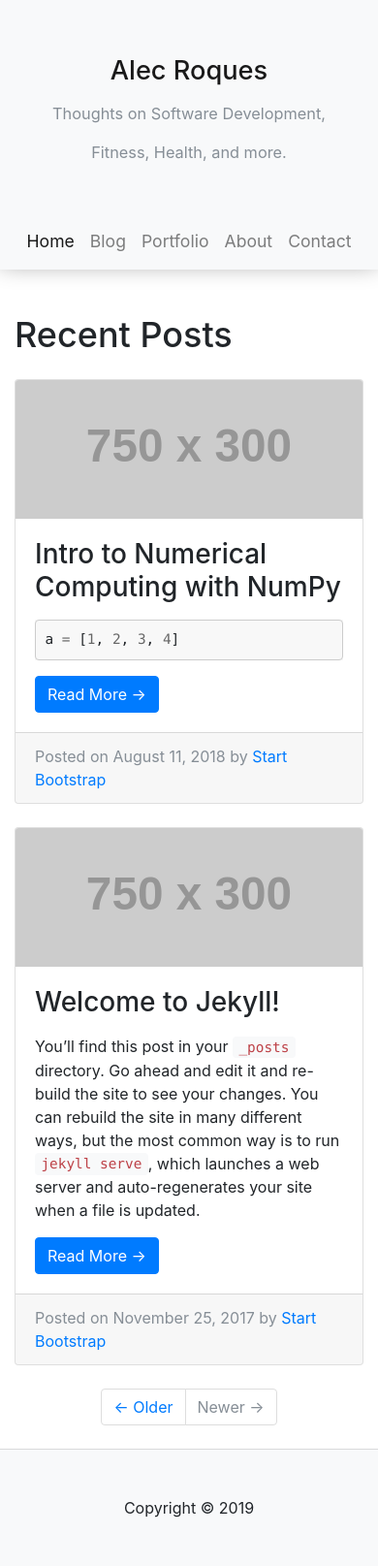
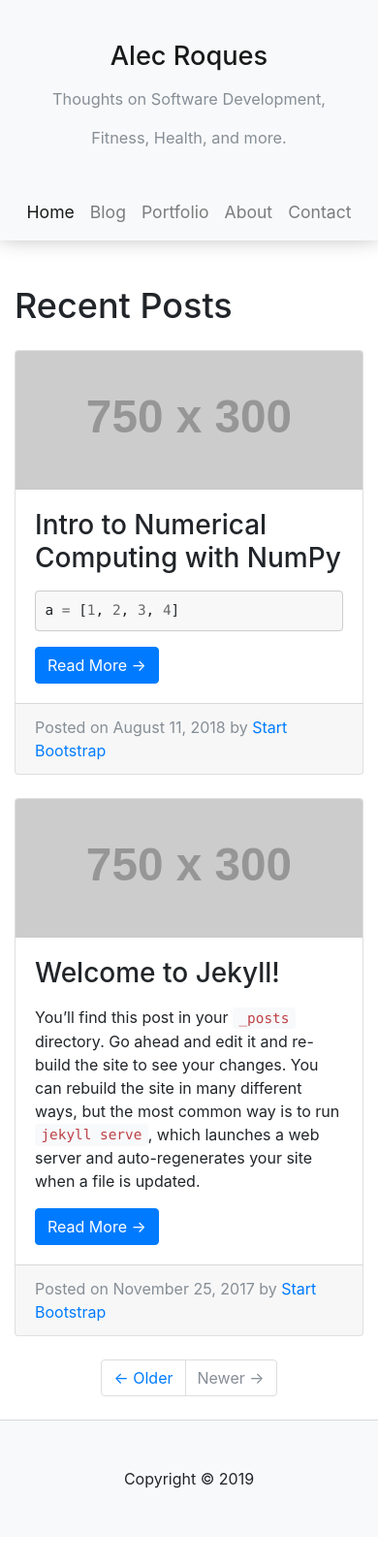
Before and after one commit to aroques/aroques.github.io, a Jekyll site: the page built from index.html, in a window 390 px wide. Shown: the whole page at 97% size. Built offline with Jekyll 4.4.1, drawn with Linux system fonts in a browser that asks for light colours; after the commit the page ends 1585 px from its top, so only the background shows below that.

Commit message:
Decrease height of header on xs devices

```diff
--- a/css/main.css
+++ b/css/main.css
@@ -20,7 +20,7 @@
   }
 
   .upper-nav {
-    height: 220px;
+    height: 190px;
   }
 
   li.nav-item {
--- a/js/persistant-header.js
+++ b/js/persistant-header.js
@@ -4,7 +4,7 @@ $(window).scroll(function(){
     var upper_nav_height;
 
     if (window.innerWidth <= 575.98) {
-        upper_nav_height = 220;
+        upper_nav_height = 190;
     }
     else {
         upper_nav_height = 150;
```
